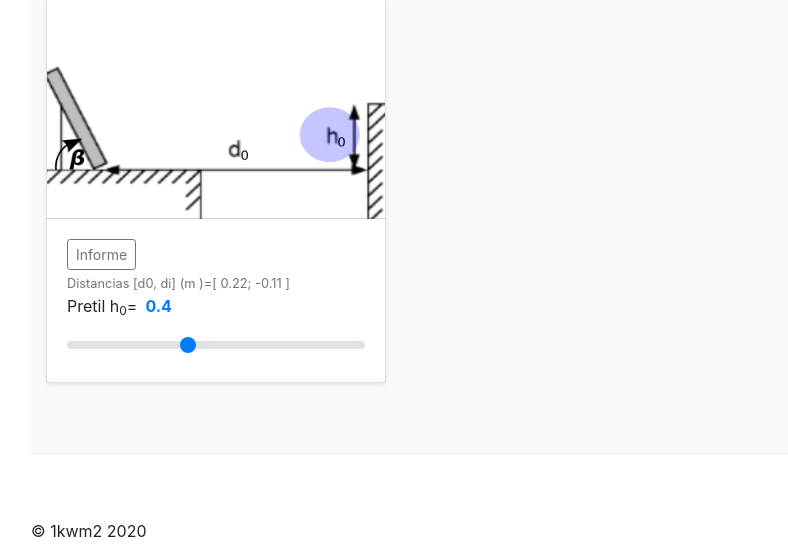
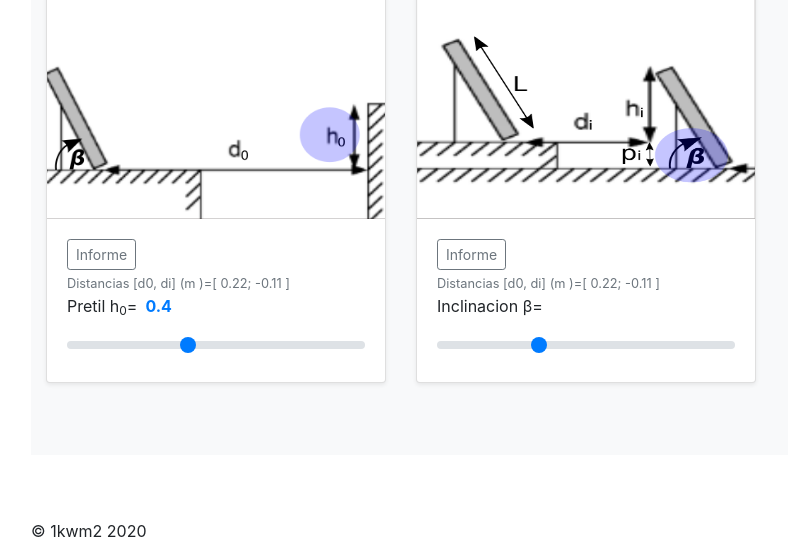
Before and after one commit to wattbucket/1kdistfilas, a Flask app: page / in a window 1280 px wide. Shown: the part 836-1395 px from the top of the page, without its empty margins (54-842 px from the left). Run offline with Flask 2, Linux system fonts and the light colour scheme; some libraries are stand-ins or nearby versions.

Commit message:
prg vie ago  7 19:47:14 CEST 2020

```diff
--- a/templates/index.html
+++ b/templates/index.html
@@ -112,6 +112,9 @@
 			<div class="album py-5 bg-light">
 				<div class="container">
 					<div class="row">
+
+
+
 						<div class="col-md-4">
 							<div id=sc class="card mb-4 shadow-sm">
 								<!-- <div id="gincl"></div> -->
@@ -142,6 +145,9 @@
 						</div>
 
 
+
+
+
 						<div class="col-md-4">
 							<div id=sc class="card mb-4 shadow-sm">
 								<img src="{{ url_for('static', filename='images/distancia6L.png') }}"
@@ -151,15 +157,16 @@
 								<title>Placeholder</title>
 								<rect width="100%" height="100%" fill="#55595c" /><text x="50%" y="50%" fill="#eceeef"
 									dy=".3em"></text>
+								</svg>
 								<div class="card-body">
 									<div class="d-flex justify-content-between align-items-center">
 										<div class="btn-group">
 											<button type="button" class="btn btn-sm btn-outline-secondary"
-												onclick="location.href='{{ url_for('infor')}}';">Informe</button>
+												onclick="location.href='/dev/infor';">Informe</button>
 										</div>
 									</div>
-									<small class="text-muted">Distancias [d0, di] (m )=[ <span id="D01"></span>;
-										<span id="D11"></span> ]</small>
+									<small class="text-muted">Distancias [d0, di] (m )=[ <span id="D01"></span>; <span
+											id="D11"></span> ]</small>
 									<p class="card-text">
 										<a>Modulo L =<span class="font-weight-bold text-primary ml-2 mt-1 valueSpan"
 												id="longitud_value">
@@ -183,15 +190,16 @@
 								<title>Placeholder</title>
 								<rect width="100%" height="100%" fill="#55595c" /><text x="50%" y="50%" fill="#eceeef"
 									dy=".3em"></text>
+								</svg>
 								<div class="card-body">
 									<div class="d-flex justify-content-between align-items-center">
 										<div class="btn-group">
 											<button type="button" class="btn btn-sm btn-outline-secondary"
-												onclick="location.href='{{ url_for('infor')}}';">Informe</button>
+												onclick="location.href='/dev/infor';">Informe</button>
 										</div>
 									</div>
-									<small class="text-muted">Distancias [d0, di] (m )=[ <span id="D02"></span>;
-										<span id="D12"></span> ]</small>
+									<small class="text-muted">Distancias [d0, di] (m )=[ <span id="D02"></span>; <span
+											id="D12"></span> ]</small>
 									<p class="card-text">
 										<a>Peana p=<span class="font-weight-bold text-primary ml-2 mt-1 valueSpan"
 												id="peana_value">
@@ -214,16 +222,16 @@
 								<title>Placeholder</title>
 								<rect width="100%" height="100%" fill="#55595c" /><text x="50%" y="50%" fill="#eceeef"
 									dy=".3em"></text>
-
+								</svg>
 								<div class="card-body">
 									<div class="d-flex justify-content-between align-items-center">
 										<div class="btn-group">
 											<button type="button" class="btn btn-sm btn-outline-secondary"
-												onclick="location.href='{{ url_for('infor')}}';">Informe</button>
+												onclick="location.href='/dev/infor';">Informe</button>
 										</div>
 									</div>
-									<small class="text-muted">Distancias [d0, di] (m )=[ <span id="D03"></span>;
-										<span id="D13"></span> ]</small>
+									<small class="text-muted">Distancias [d0, di] (m )=[ <span id="D03"></span>; <span
+											id="D13"></span> ]</small>
 									<p class="card-text">
 										<a>Pretil h<sub>0</sub>=<span
 												class="font-weight-bold text-primary ml-2 mt-1 valueSpan"
@@ -237,9 +245,41 @@
 							</div>
 						</div>
 
+						<div class="col-md-4">
+							<div id=sc class="card mb-4 shadow-sm">
+								<!-- <div id="gincl"></div> -->
+								<img src="{{ url_for('static', filename='images/distancia6b.png') }}"
+									class="bd-placeholder-img card-img-top" width="100%" height="225"
+									xmlns="http://www.w3.org/2000/svg" preserveAspectRatio="xMidYMid slice"
+									focusable="false" role="img" aria-label="Placeholder: Thumbnail">
+								<title>Placeholder</title>
+								<rect width="100%" height="100%" fill="#55595c" /><text x="50%" y="50%" fill="#eceeef"
+									dy=".3em"></text>
+								</svg>
+								<div class="card-body">
 
+									<div class="d-flex justify-content-between align-items-center">
 
+										<div class="btn-group">
+											<button type="button" class="btn btn-sm btn-outline-secondary"
+												onclick="location.href='/dev/infor';">Informe</button>
+										</div>
+									</div>
+									<small class="text-muted">Distancias [d0, di] (m )=[ <span id="D04"></span>; <span
+											id="D14"></span> ]</small>
+									<p class="card-text">
+										<a>Inclinacion &beta;=
+											<span class="font-weight-bold text-primary ml-2 mt-1 valueSpan"
+												id="inclinacion_value">
+											</span>
+											<a>
 
+									</p>
+									<input type="range" class="custom-range" min="0" max="90" value="30" step="5"
+										id="inclinacion_range">
+								</div>
+							</div>
+						</div>
 
 
 
```
